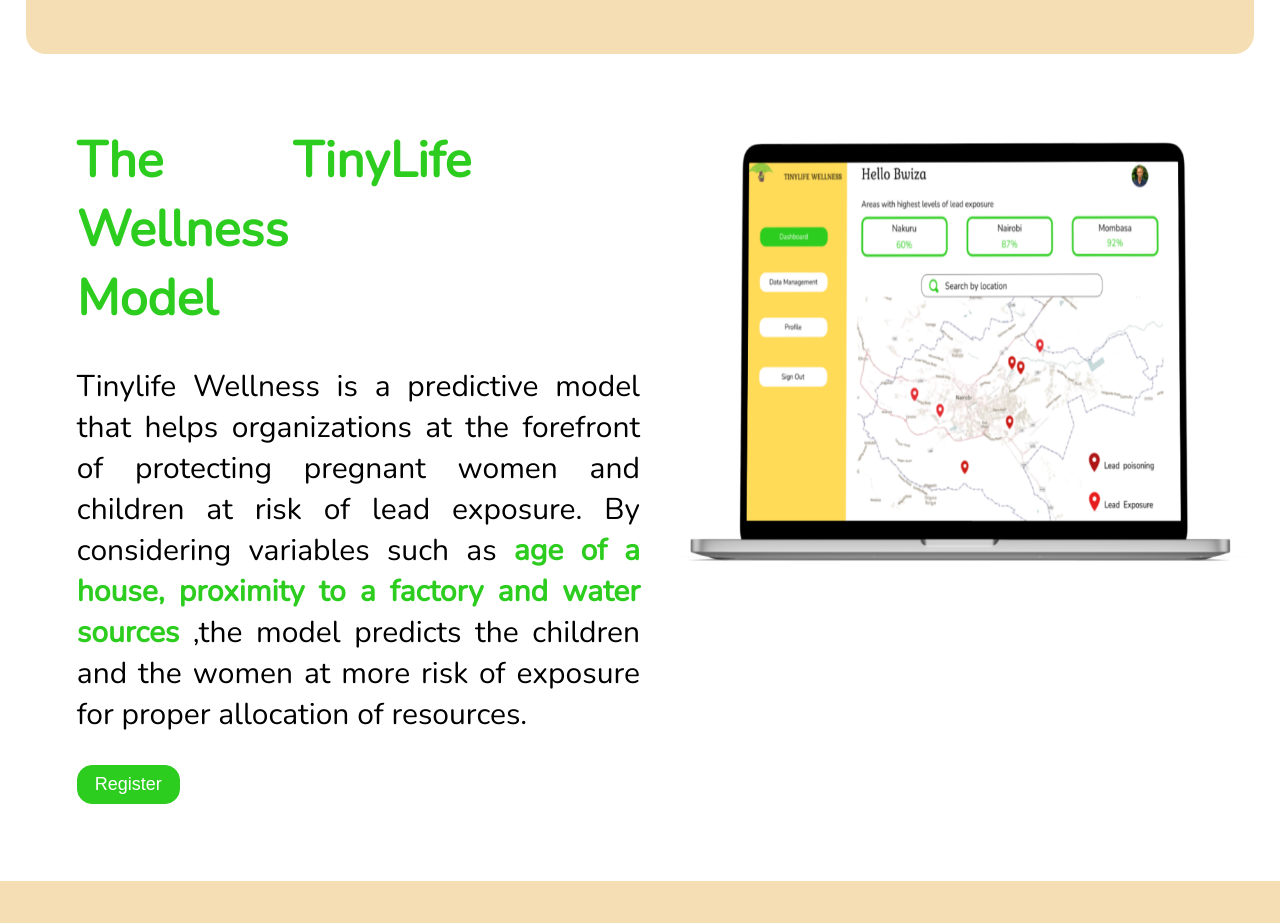
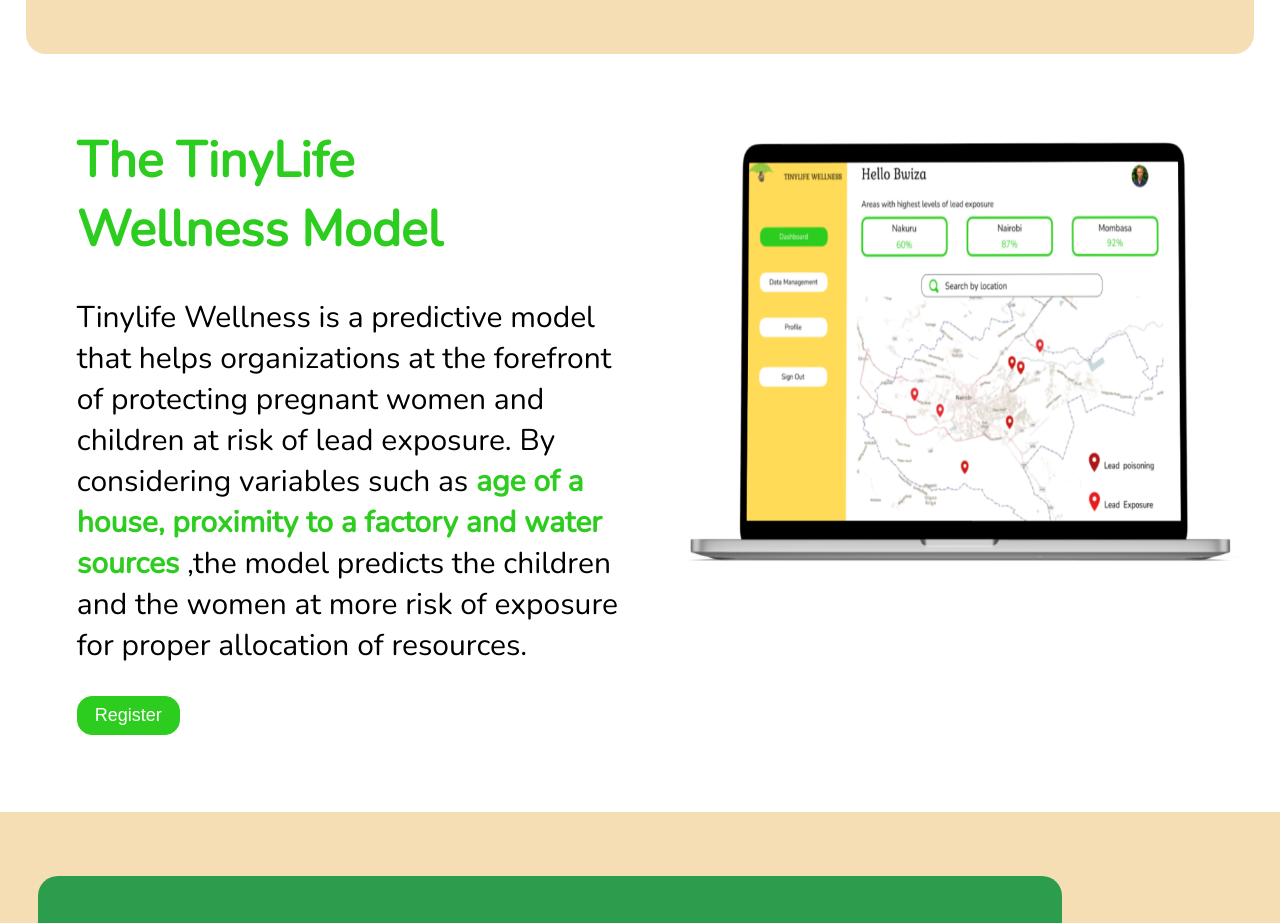
Before and after one commit to akirachix/Neza-Informational, a React (Create React App) app in the folder neza-informationa-lwebsite/: page / in a window 1280 px wide. Shown: the part 1470-2393 px from the top of the page. Built offline with nearby package versions, Linux system fonts and the light colour scheme; a web font is replaced by a local one.

Commit message:
Fixed the product section

```diff
--- a/neza-informationa-lwebsite/src/components/Product/index.js
+++ b/neza-informationa-lwebsite/src/components/Product/index.js
@@ -7,7 +7,7 @@
     {/* PRODUCT */}
     <div className="product">
         <div>
-    <h1>The TinyLife Wellness <br/>Model </h1>
+    <h1>The TinyLife Wellness Model </h1>
 
 <div>
 
--- a/neza-informationa-lwebsite/src/components/Product/style.css
+++ b/neza-informationa-lwebsite/src/components/Product/style.css
@@ -15,11 +15,15 @@
   color: #2DCD1F;
   font-size: 50px;
   margin-right: 30%;
+  text-align: start;
+
 }
 
 .product p {
   color: black;
   font-size: 30px;
+  text-align: start;
+
 }
 
 .product button {
@@ -74,7 +78,6 @@
     }
     .tinylife_Image img {
       width: 95%;
-      margin-left: 0;
     }
 
   }
```
